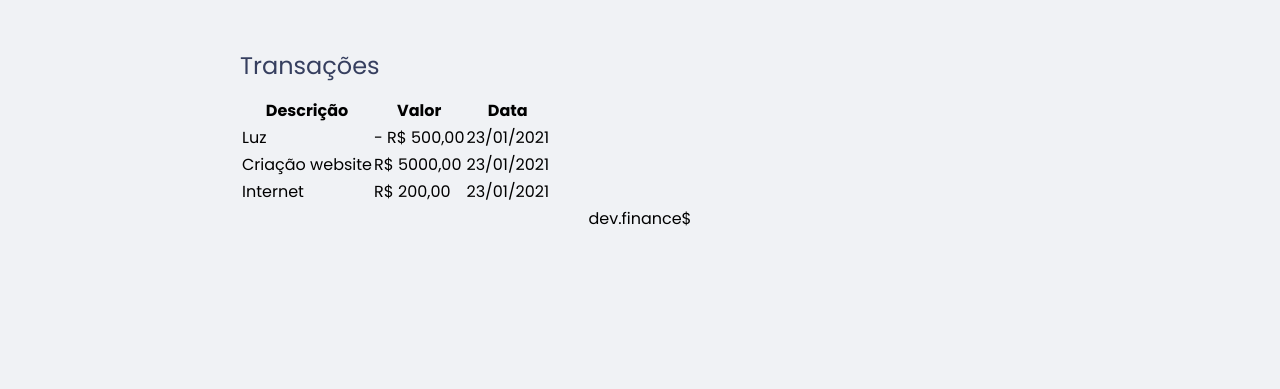
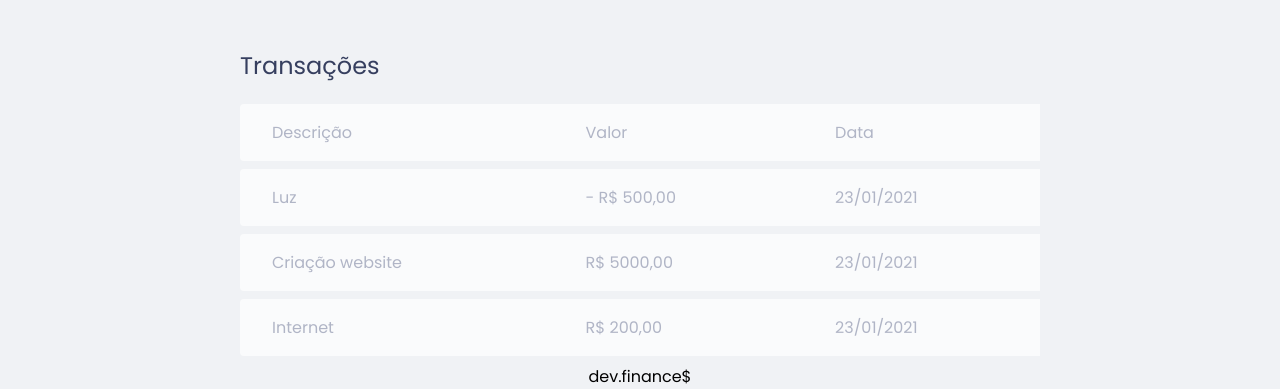
Before and after one commit to Renato007/rocketseat-Proj-Dev.Finance, a plain HTML site: page index.html in a window 1280 px wide. Shown: the part 638-1027 px from the top of the page. Before the commit the page ends 869 px from the top, so only its background shows below. Drawn offline with Linux system fonts and the light colour scheme.

Commit message:
estilização da tabela e aplicando opacidade

```diff
--- a/style.css
+++ b/style.css
@@ -64,17 +64,48 @@ header {
     font-weight: normal;
     font-size: 1rem;
 }
+
 .card p{
     font-size: 2rem;
     line-height: 3rem;/* separação entre as linhas */
     margin-top: 1rem;
 }
+
 .card.total{
     background: #49aa26;
     color: white;
 }
+/* Table ******************** */
+#data-table{
+width: 100%;
+border-spacing: 0 0.5rem; /* permite ajustar a borda */
+color: #969cb3;
+}
 
+table thead tr th:first-child, table tbody tr td:first-child{
+    border-radius: 0.25rem 0 0 0.25rem;
+}
 
+table thead th{
+    background: white;
+    color:#969cb3;
+    font-weight: normal;
+    padding: 1rem 2rem;
+    text-align: left;
+}
+
+table tr {
+    opacity: 0.7;
+}
+
+table tr:hover{
+    opacity: 1;
+}
+
+table tbody td{
+    background: white;
+    padding: 1rem 2rem;
+}
 
 /* Footer ******************** */
 
```
